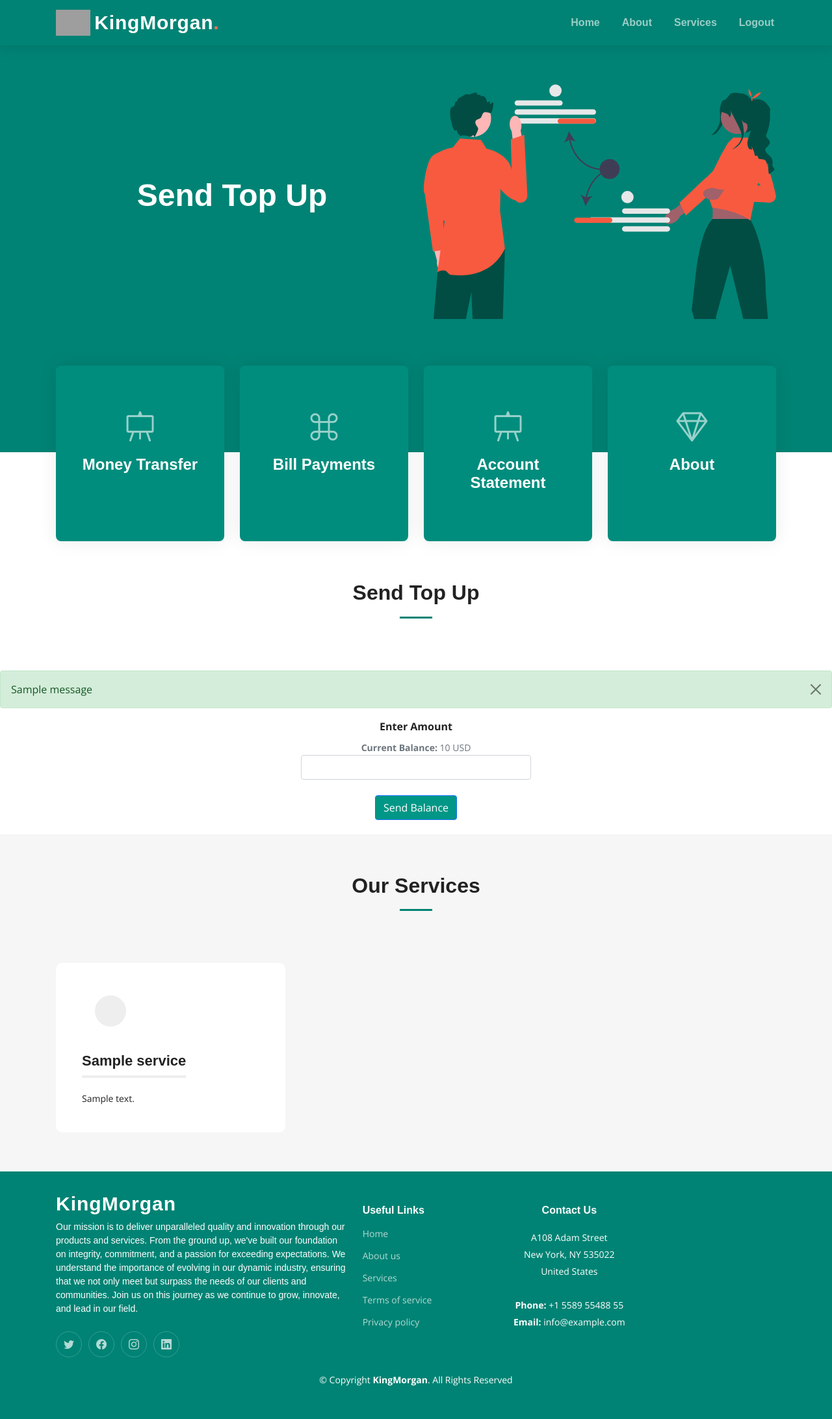
After one commit to zaidiali9/SE-Project, a Django app: template app/templates/Dashboard/sendtopup.html in a window 1280 px wide. The commit adds this page. Shown: the whole page at 65% size. Run offline with Django 4.2, Linux system fonts and the light colour scheme; the template is opened without the code that fills it: most values are stand-ins (such as "Sample title", 1, 10 or a date in 2020); one stand-in notice (Sample message) is shown; some libraries are stand-ins or nearby versions; grey boxes are pictures that could not be loaded.

Commit message:
sendtopup page | controller | db saving and retreiving data

```diff
--- a/app/templates/Dashboard/mobiletopup.html
+++ b/app/templates/Dashboard/mobiletopup.html
@@ -47,7 +47,7 @@
                             <td style="padding: 10px 20px;">{{ top_up.mobile_number.mobile_number }}</td>
                             <td style="padding: 10px 20px;">{{ top_up.mobile_number.network.name }}</td>
                             <td style="padding: 10px 20px; text-align: center;">
-                                <a href="" class="btn btn-primary" style="background-color:#009786;">
+                                <a href="{% url 'send_top_up' %}?name={{ top_up.mobile_number.name }}&mobile_no={{ top_up.mobile_number.mobile_number }}&balance={{ account.balance }}" class="btn btn-primary" style="background-color:#009786;">
                                     Send Balance
                                 </a>
                             </td>
--- /dev/null
+++ b/app/templates/Dashboard/sendtopup.html
@@ -0,0 +1,160 @@
+{% extends 'Dashboard/index.html' %}
+{% load static %}
+
+{% block extra_head %}
+  <link href="https://cdnjs.cloudflare.com/ajax/libs/font-awesome/5.15.3/css/all.min.css" rel="stylesheet">
+{% endblock extra_head %}
+
+{% block title %}Send Top Up{% endblock title %}
+
+{% block hero %}<h2><span>Send Top Up</span></h2>{% endblock hero %}
+
+{% block content %}
+<div class="section-header">
+  <h2>Send Top Up</h2>
+</div>
+{% if messages %}
+  {% for message in messages %}
+    <div class="alert {% if message.tags == 'success' %}alert-success{% else %}alert-danger{% endif %} alert-dismissible fade show" role="alert">
+      {{ message }}
+      <button type="button" class="btn-close" data-bs-dismiss="alert" aria-label="Close"></button>
+    </div>
+  {% endfor %}
+{% endif %}
+
+<div class="container">
+    <form method="post" id="transferForm" class="text-center">
+        {% csrf_token %}
+        <div class="row gy-4" data-aos="fade-up" data-aos-delay="100">
+            <div class="col-md-4 mx-auto">
+                <div class="form-group">
+                    <label class="form-label"><strong>Enter Amount</strong></label>
+                </div>
+                <small class="form-text text-muted" id="currentBalanceText">
+                    <strong>Current Balance: </strong><span id="currentBalance">{{ curr_balance }}</span> USD
+                </small>
+                <input type="text" id="amount" name="amount" class="form-control" required oninput="updateRemainingBalance()">
+                <small class="form-text text-muted" id="remainingBalanceText" style="display: none;">
+                    <strong>Remaining Balance: </strong><span id="remainingBalance"></span> USD
+                </small>
+            </div>
+            <div class="col-12">
+                <button class="btn btn-primary" style="background-color:#009786;margin-bottom: 2%;" type="submit">Send Balance</button>
+            </div>
+        </div>
+    </form>
+</div>
+
+
+<!-- Success Modal -->
+<div class="modal fade" id="successModal" tabindex="-1" aria-labelledby="successModalLabel" aria-hidden="true">
+    <div class="modal-dialog modal-dialog-centered">
+      <div class="modal-content">
+        <div class="modal-header">
+          <h5 class="modal-title" id="successModalLabel">Success!</h5>
+          <button type="button" class="btn-close" data-bs-dismiss="modal" aria-label="Close"></button>
+        </div>
+        <div class="modal-body text-center">
+          <i class="fas fa-check-circle" style="font-size: 3em; color: #008374;"></i>
+          <p class="mt-2">Top Up Send</p>
+        </div>
+        <div class="modal-footer">
+          <button type="button" class="btn btn-success" data-bs-dismiss="modal" onclick="redirectToBeneficiary()" style="background-color: #008374;">OK</button>
+        </div>
+      </div>
+    </div>
+  </div>
+
+
+
+<section id="services" class="services sections-bg">
+  <div class="container" data-aos="fade-up">
+    <div class="section-header">
+      <h2>Our Services</h2>
+    </div>
+    <div class="row gy-4" data-aos="fade-up" data-aos-delay="100">
+      {% for service in services %}
+        <div class="col-lg-4 col-md-6">
+          {% if service.url %}
+            <a href="{% url service.url %}">
+          {% endif %}
+          <div class="service-item position-relative">
+            <div class="icon">
+              <i class="bi {{ service.icon }}"></i>
+            </div>
+            <h3>{{ service.name }}</h3>
+            {% if service.description %}
+              <p>{{ service.description }}</p>
+            {% endif %}
+          </div>
+          {% if service.url %}
+            </a>
+          {% endif %}
+        </div><!-- End Service Item -->
+      {% endfor %}
+    </div>
+  </div>
+</section>
+{% endblock content %}
+
+{% block extra_js %}
+<script>
+  document.addEventListener("DOMContentLoaded", function() {
+    const form = document.getElementById('transferForm');
+
+    form.addEventListener('submit', function(e) {
+      e.preventDefault();
+      const formData = new FormData(form);
+      fetch(form.action, {
+        method: 'POST',
+        body: formData,
+      })
+      .then(response => {
+        if (!response.ok) {
+          throw response;
+        }
+        return response.json();
+      })
+      .then(data => {
+        if (data.status === 'success') {
+          new bootstrap.Modal(document.getElementById('successModal')).show();
+          clearFormData();
+        } else {
+          alert(data.message);
+        }
+      })
+      .catch(error => {
+        error.json().then(err => {
+          alert(err.message);
+        });
+      });
+    });
+
+    function clearFormData() {
+      document.getElementById('bank').value = '';
+      document.getElementById('account_number').value = '';
+      document.getElementById('amount').value = '';
+    }
+  });
+
+  function redirectToBeneficiary() {
+    window.location.href = '/mobileTopUp/';
+  }
+
+  function updateRemainingBalance() {
+    var currentBalance = parseFloat(document.getElementById("currentBalance").textContent);
+    var amountInput = document.getElementById("amount");
+    var enteredAmount = parseFloat(amountInput.value);
+    if (!isNaN(enteredAmount) && enteredAmount >= 0) {
+      var remainingBalance = currentBalance - enteredAmount;
+      var remainingBalanceText = document.getElementById("remainingBalanceText");
+      var remainingBalanceSpan = document.getElementById("remainingBalance");
+
+      remainingBalanceSpan.textContent = remainingBalance.toFixed(2);
+      remainingBalanceText.style.display = "block";
+    } else {
+      document.getElementById("remainingBalanceText").style.display = "none";
+    }
+  }
+</script>
+{% endblock extra_js %}
--- a/app/urls.py
+++ b/app/urls.py
@@ -15,4 +15,5 @@ urlpatterns = [
     path('beneficiary/addbeneficiary/', views.addbeneficiary, name='addbeneficiary'),
     path('mobileTopUp/', views.mobile_top_up, name='mobile_top_up'),
     path('mobileTopUp/addMobileTopUp/', views.add_mobile_top_up, name='add_mobile_top_up'),
+     path('mobileTopUp/sendTopUp/', views.send_top_up, name='send_top_up')
 ]
```
Also changed, not shown: app/views.py (+39 -3 lines), db.sqlite3.
